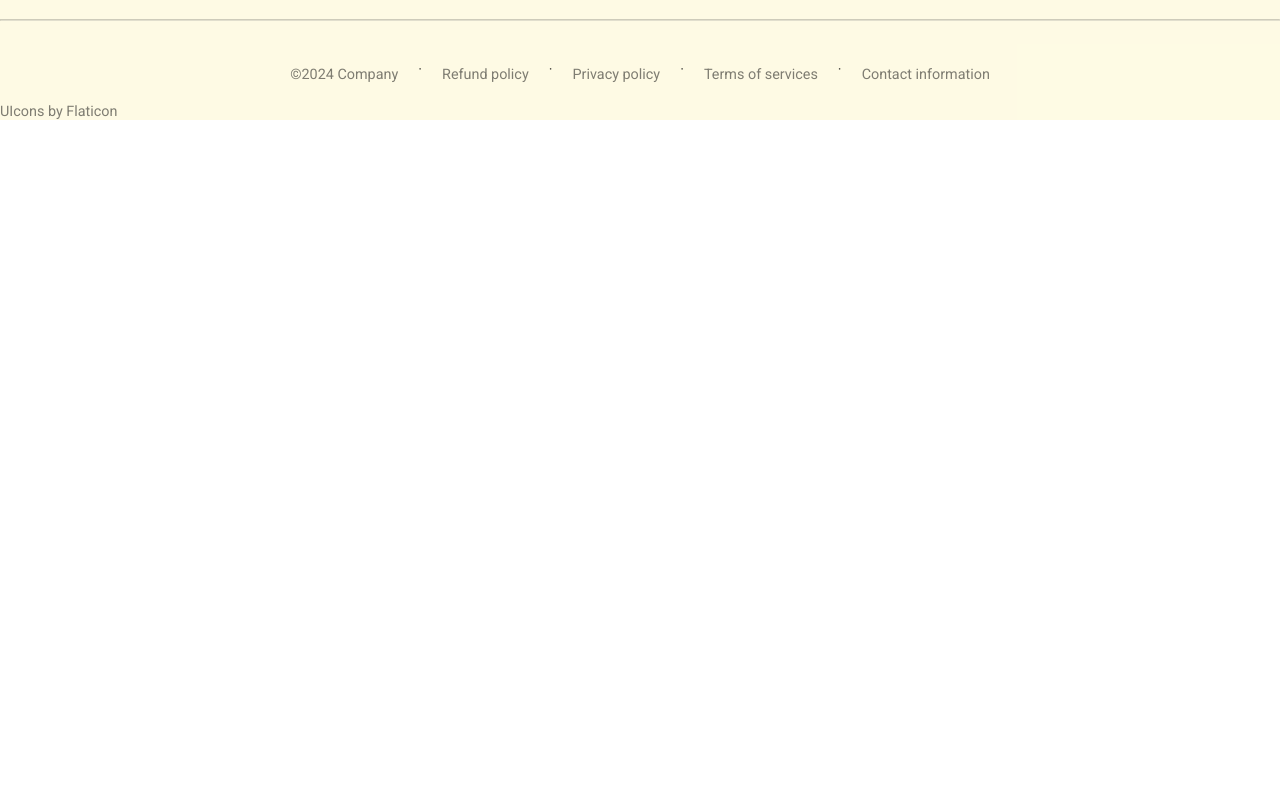
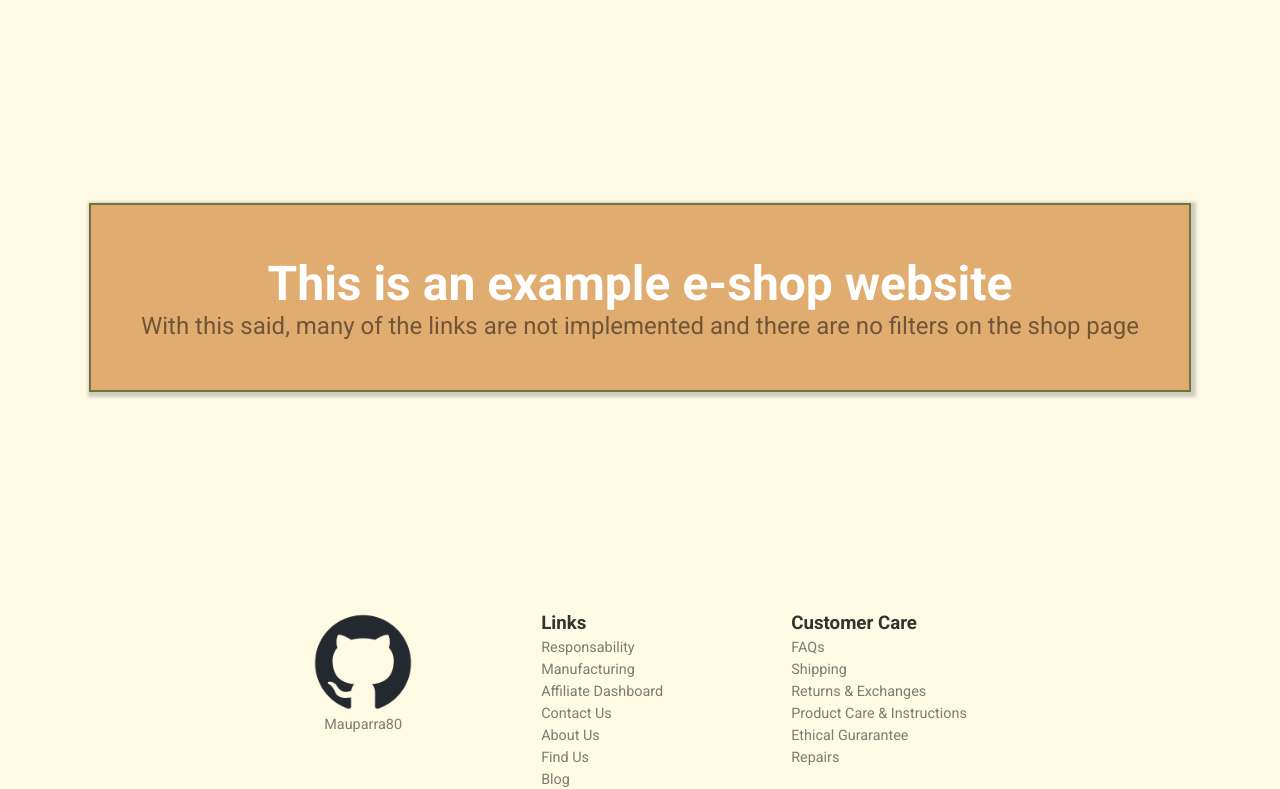
Before and after one commit to mauparra80/shopping-cart, a React (Vite) app: page / in a window 1280 px wide. Shown: the part 1481-2270 px from the top of the page. Before the commit the page ends 1601 px from the top, so only its background shows below. Built offline with nearby package versions, Linux system fonts and the light colour scheme; no server answers.

Commit message:
add project banner

```diff
--- a/src/modules/footer/footer.jsx
+++ b/src/modules/footer/footer.jsx
@@ -6,7 +6,7 @@ export default function Footer() {
   return (
     <div id="footer">
       <div className="footer-section footer-main">
-        <a href="https://github.com/mauparra80" className='signature'>
+        <a href="https://github.com/mauparra80" target='_blank' className='signature'>
           <img src={GithubMark} alt="github mark" />
           <p>Mauparra80</p>
         </a>
--- a/src/pages/home/home.jsx
+++ b/src/pages/home/home.jsx
@@ -41,6 +41,11 @@ export default function Home() {
         <p>We mean it when we say our clothing and gear are quality made. Thats why we offer a lifetime guarantee with all of our products.</p>
         <button className="main-button">Find out more</button>
       </div>
+
+      <div className="section-container project-prompt">
+        <h2>This is an example e-shop website</h2>
+        <p>With this said, many of the links are not implemented and there are no filters on the shop page</p>
+      </div>
     </div>
   )
 }
--- a/src/pages/home/homeStyle.css
+++ b/src/pages/home/homeStyle.css
@@ -92,9 +92,37 @@
     font-size: 1.2rem;
   }
 
+  .section-container {
+    margin-bottom: 200px;
+  }
+
+  .project-prompt {
+    background: var(--color-lightOrange);
+    border: 2px solid var(--color-lightGreen);
+    box-shadow: 2px 2px 3px 3px rgba(95, 95, 95, 0.292);
+    padding: 50px;
+
+    text-align: center;
+    margin-left: 20px;
+    margin-right: 20px;
+
+    h2 {
+      font-size: 3rem;
+      color: white;
+    }
+    p {
+      font-size: 1.5rem;
+    }
+
+
+  }
+
 
 @media only screen and (max-width:480px) {
-  .splash-prompt h3 {
+  .project-prompt {
+    padding: 20px;
+  }
+  .splash-prompt h3, .project-prompt h2 {
     font-size: 2rem;
   }
   .warranty-prompt h2 {
```
